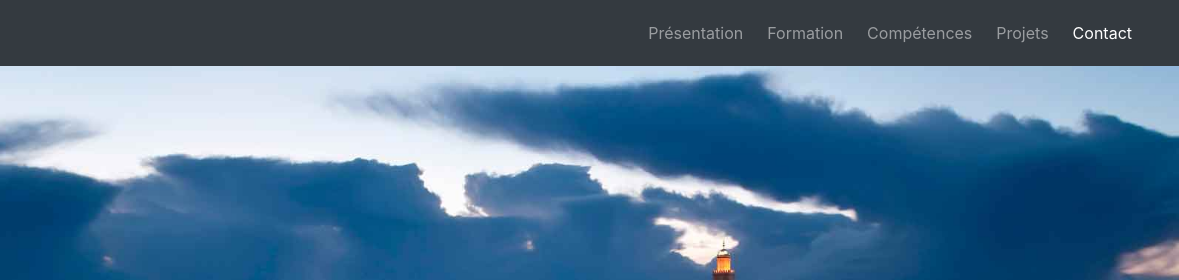
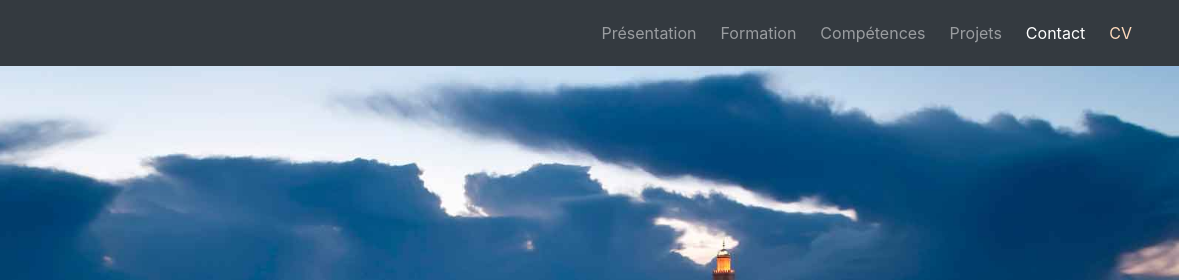
Before and after one commit to szoubairi/zoubairi, a plain HTML site: page index.html in a window 1280 px wide. Shown: the top 280 px of the page, 101-1280 px from the left. Drawn offline with nearby package versions, Linux system fonts and the light colour scheme.

Commit message:
adding cv download

```diff
--- a/index.html
+++ b/index.html
@@ -26,6 +26,9 @@
                         <a class="nav-link ml-auto mr-2" href="#skills">Compétences</a>
                         <a class="nav-link ml-auto mr-2" href="#projects">Projets</a>
                         <a class="nav-link ml-auto mr-2" href="#contact">Contact</a>
+                        <a class="nav-link ml-auto mr-2" href="./Skills(12).pdf" download="" style="color: #FFDABB;">
+                             CV
+                        </a>
                     </div>
                 </div>
             </div>
@@ -68,6 +71,7 @@
                                 <path d="M6.586 4.672A3 3 0 0 0 7.414 9.5l.775-.776a2 2 0 0 1-.896-3.346L9.12 3.55a2 2 0 0 1 2.83 2.83l-.793.792c.112.42.155.855.128 1.287l1.372-1.372a3 3 0 0 0-4.243-4.243L6.586 4.672z" />
                             </svg>
                             <a class="text-black" href="https://enseirb-matmeca.bordeaux-inp.fr/fr" target="_blank">ENSEIRB-MATMECA</a>
+
                         </p>
                         Réalisation au sein du service Relation Entreprise de l'ENSEIRB MATMECA d'un CRM permettant la gestion des contacts entreprises de l'école (PHP - MySQL - HTML/CSS - Javascript)
                     </div>
```
Also changed, not shown: 1 other file.
